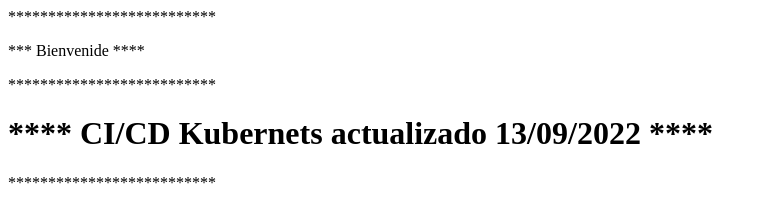
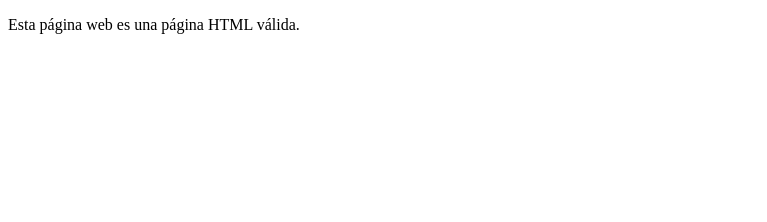
Before and after one commit to Juanito0794/cicd-fargate, a plain HTML site: page html/index.html in a window 1280 px wide. Shown: the whole page, without its empty margins (0-767 px from the left). Drawn offline with Linux system fonts and the light colour scheme.

Commit message:
Update index.html

```diff
--- a/html/index.html
+++ b/html/index.html
@@ -1,12 +1,13 @@
-<HTML>
-<HEAD>
-<TITLE>ejemplo hola mundo 2</TITLE>
-</HEAD>
-<BODY>
-<P>**************************</P>
-<P>*** Bienvenide ****</P>
-<P>**************************</P>
-<H1>**** CI/CD Kubernets actualizado 13/09/2022 ****</H1>
-<P>**************************</P>
-</BODY>
-</HTML>
+<!DOCTYPE html>
+<html lang="es">
+<head>
+  <meta charset="utf-8">
+  <title>HTML</title>
+  <meta name="viewport" content="width=device-width, initial-scale=1.0">
+  <link rel="stylesheet" href="estilo.css">
+</head>
+
+<body>
+  <p>Esta página web es una página HTML válida.</p>
+</body>
+</html>
```
